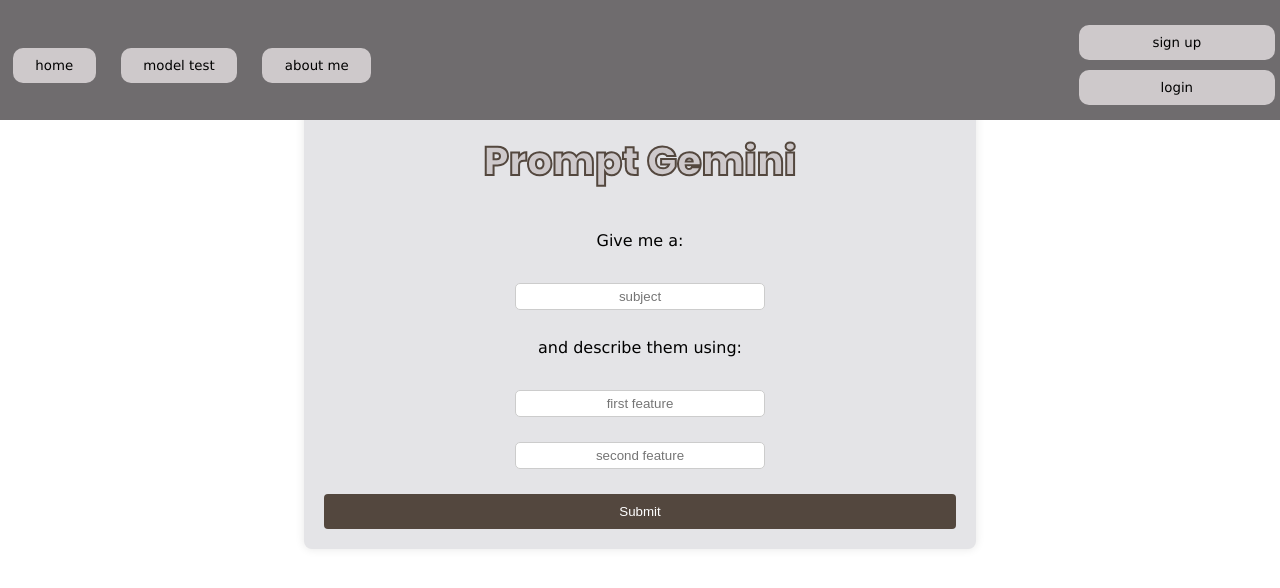
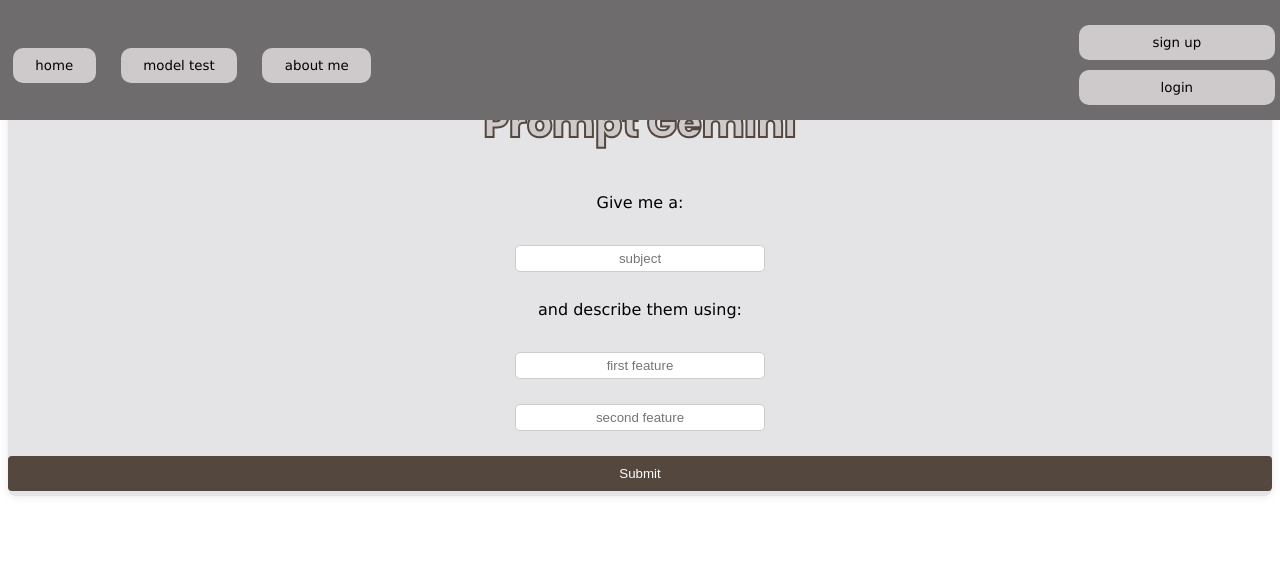
Before and after one commit to vkommu1/GoogleChallenge, a Django app: page /api/feedback/ in a window 1280 px wide. Shown: the top 588 px of the page. Run offline with Django 4.2, Linux system fonts and the light colour scheme; some libraries are stand-ins or nearby versions.

Commit message:
Fixed Format

```diff
--- a/static/css/feedback.css
+++ b/static/css/feedback.css
@@ -9,13 +9,26 @@
 
 
 
+.results-container {
+    display: flex;
+    flex-direction: row;
+    justify-content: space-between;
+    font-family: "Poppins", sans-serif;
+}
+
+.text-results{
+    font-family: "Poppins", sans-serif;
+    margin-right: 25px;
+}
+
+
+
+
 .feedback-form-container {
-    width: 50%;
-    margin: 60px auto;  /* Adds 20px margin on the top and centers horizontally */
-    padding-top: 5px;
-    padding-right: 20px;
-    padding-left: 20px;
-    padding-bottom: 15px;
+    display: flex;
+    flex-direction: column;
+    align-items: center;
+    gap: 20px; /* Space between the two boxes */
     box-shadow: 0 0 10px rgba(0,0,0,0.1);
     background: #e4e4e7;
     border-radius: 8px;
@@ -23,6 +36,7 @@
 
 .just-feedback{
     margin-top: 40px;
+    width: 100%;
 }
 
 .feedback-form {
```
Also changed, not shown: media/profile_pictures/Dino-removebg-preview.png (added).
